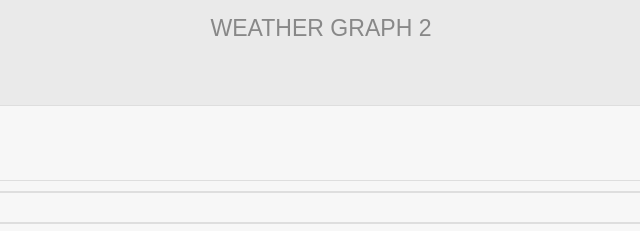
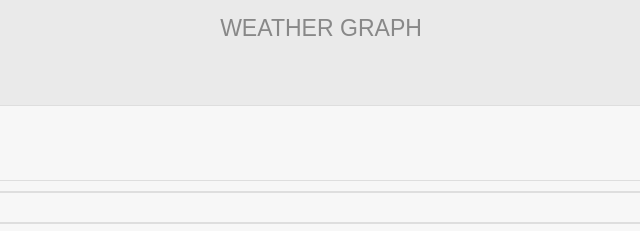
Before and after one commit to Sichroteph/Weather-Graph, a plain HTML site: page index.html in a window 1280 px wide. Shown: the top 231 px of the page, 319-959 px from the left. Drawn offline with Linux system fonts and the light colour scheme.

Commit message:
Update index.html

```diff
--- a/index.html
+++ b/index.html
@@ -18,7 +18,7 @@
   </head>
 
   <body>
-    <h1 class='title'>Weather graph 2</h1>
+    <h1 class='title'>Weather graph</h1>
 
 
     <div class='item-container'>
```
